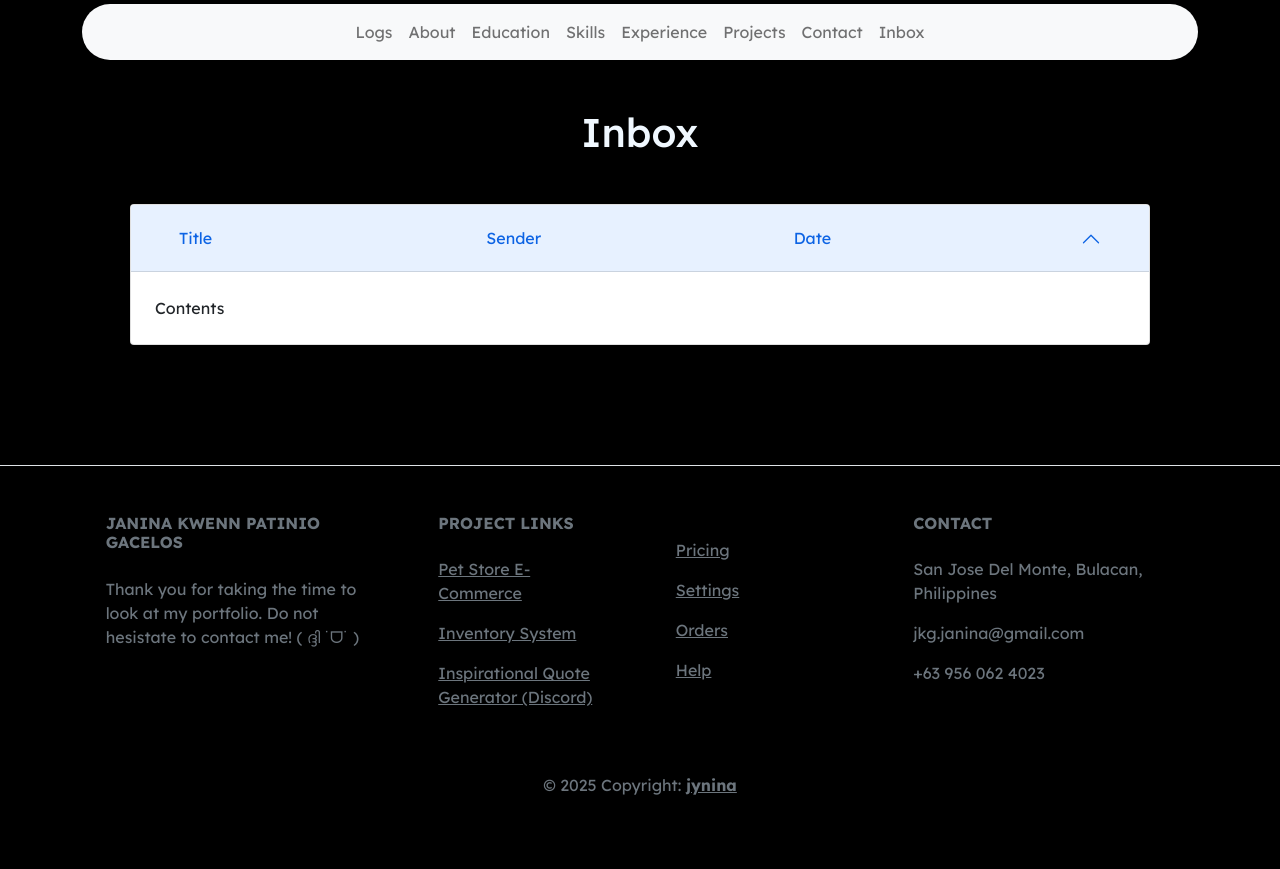
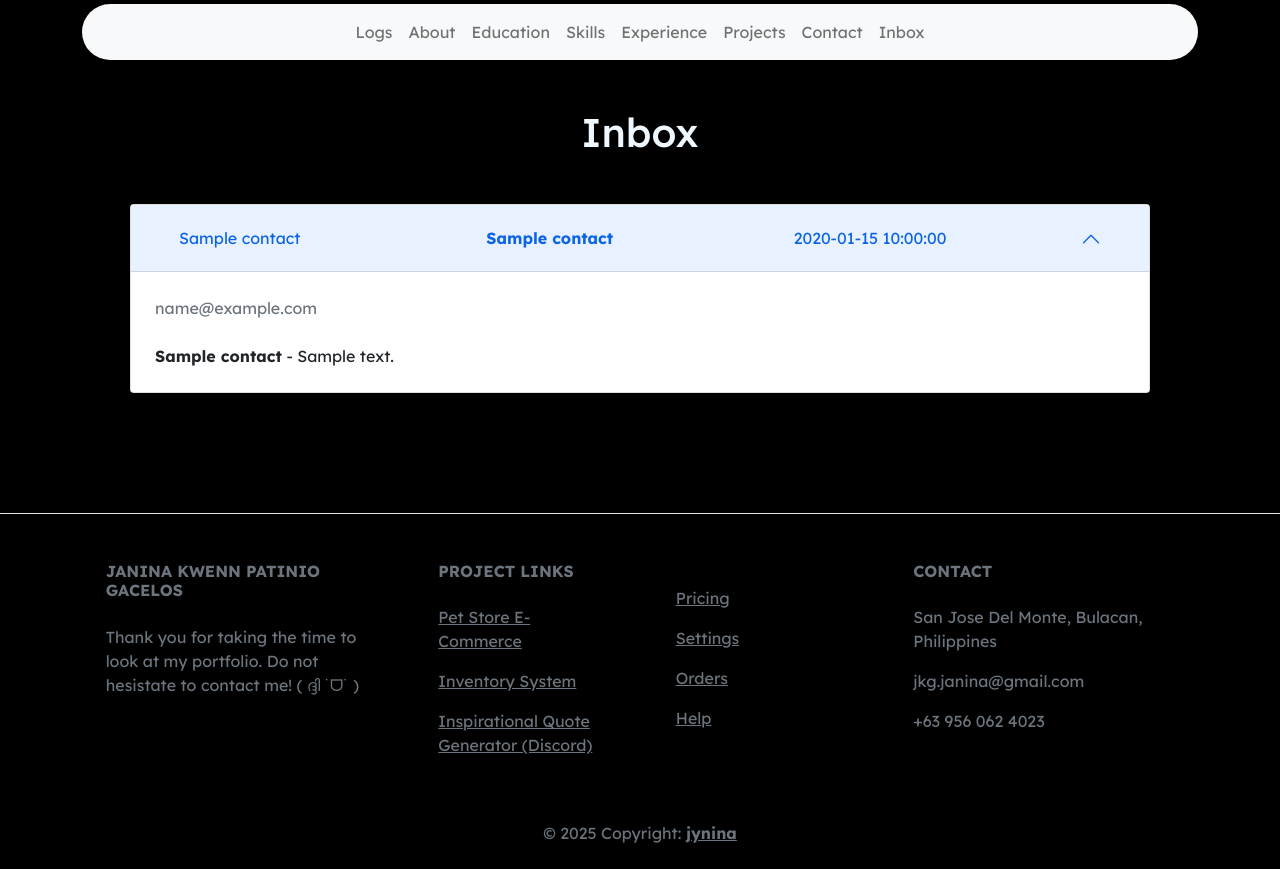
Before and after one commit to jynina/CI3-Resume-Portfolio-Website, a CodeIgniter app: page /database/index.php/inbox_admin in a window 1280 px wide. Shown: the part 108-977 px from the top of the page. Before the commit the page ends 903 px from the top, so only its background shows below. Run offline with CodeIgniter, Linux system fonts and the light colour scheme; tables that the repository leaves empty or names only in its code hold one stand-in row (values such as "Sample post"); some libraries are stand-ins or nearby versions; some web fonts are replaced.

Commit message:
got lazy, did the fetching for all the admin nav tabs

```diff
--- a/application/config/routes.php
+++ b/application/config/routes.php
@@ -1,6 +1,5 @@
 <?php
 defined('BASEPATH') OR exit('No direct script access allowed');
-
 
 $route['default_controller'] = 'welcome';
 $route['404_override'] = '';
--- a/application/controllers/FrontendController.php
+++ b/application/controllers/FrontendController.php
@@ -6,7 +6,7 @@ class FrontendController extends CI_Controller{
 
     public function about_admin()
     {
-        $this->load->view('template/header');
+        $this->load->view('template/header', ['page' => 'about']);
 		$this->load->view('template/admin_nav');
 		// $this->load->view('welcome_message');
 		$this->load->view('admin/about');
@@ -20,7 +20,7 @@ class FrontendController extends CI_Controller{
 
     public function education_admin()
     {
-        $this->load->view('template/header');
+        $this->load->view('template/header', ['page' => 'education']);
 		$this->load->view('template/admin_nav');
 		// $this->load->view('welcome_message');
 		$this->load->view('admin/education');
@@ -29,7 +29,7 @@ class FrontendController extends CI_Controller{
 
     public function skills_admin()
     {
-        $this->load->view('template/header');
+        $this->load->view('template/header', ['page' => 'skills']);
 		$this->load->view('template/admin_nav');
 		// $this->load->view('welcome_message');
 		$this->load->view('admin/skills');
@@ -47,7 +47,7 @@ class FrontendController extends CI_Controller{
 
     public function inbox_admin()
     {
-        $this->load->view('template/header');
+        $this->load->view('template/header', ['page' => 'contact']);
 		$this->load->view('template/admin_nav');
         $this->load->view('admin/inbox');
 		$this->load->view('template/footer');
@@ -56,7 +56,7 @@ class FrontendController extends CI_Controller{
 
     public function experience_admin()
     {
-        $this->load->view('template/header');
+        $this->load->view('template/header', ['page' => 'exp']);
 		$this->load->view('template/admin_nav');
         $this->load->view('admin/experience');
 		$this->load->view('template/footer');
@@ -64,7 +64,7 @@ class FrontendController extends CI_Controller{
 
     public function projects_admin()
     {
-        $this->load->view('template/header');
+        $this->load->view('template/header', ['page' => 'projects']);
 		$this->load->view('template/admin_nav');
         $this->load->view('admin/projects');
 		$this->load->view('template/footer');
--- a/application/controllers/MainController.php
+++ b/application/controllers/MainController.php
@@ -14,7 +14,8 @@ class MainController extends CI_Controller {
     }
 
     public function fetch_data(){
-        $data = $this->Main_Model->fetch_data('tbl_education');
+        $name = $this->input->get('table');
+        $data = $this->Main_Model->fetch_data('tbl_' . $name);
         echo json_encode($data);
     }
 
--- a/application/views/admin/about.php
+++ b/application/views/admin/about.php
@@ -1,4 +1,4 @@
-<div class="container w-50 mt-5">
+<div class="container-parent container w-50 mt-5" data-page="<?= $page?>">
     <div>
         <div class="row container d-flex my-3 p-1">
             <div class="col-9 mb-3">
--- a/application/views/admin/experience.php
+++ b/application/views/admin/experience.php
@@ -1,4 +1,4 @@
-<div class="container w-50 mt-5">
+<div class="container-parent container w-50 mt-5" data-page="<?= $page?>">
     <div class="div-exp-forms">
         <div class="bg-dark p-5 my-3 rounded">
             <form>
@@ -20,6 +20,9 @@
                 </div>
                 <button type="button" class="btn btn-primary btn-submit-exp">Submit</button>
             </form>
+            <div class="div-logs">
+
+            </div>
         </div>
     </div>
 </div>
--- a/application/views/admin/inbox.php
+++ b/application/views/admin/inbox.php
@@ -1,27 +1,6 @@
-<div class="container mt-5 ">
+<div class="container-parent container mt-5" data-page="<?= $page?>">
     <h1 class="text-center mb-5">Inbox</h1>
-    <div class="accordion text-dark m-5">
-        <div class="accordion-item">
-            <h2 class="accordion-header">
-            <button class="accordion-button px-5" type="button" data-bs-toggle="collapse" data-bs-target="#panelsStayOpen-collapseOne">
-                <div class="row w-100">
-                    <div class="col-12 col-md-4 my-2">
-                        <span>Title</span>
-                    </div>
-                    <div class="col-12 col-md-4 my-2">
-                        <span>Sender</span>
-                    </div>
-                    <div class="col-12 col-md-4 my-2">
-                        <span>Date</span>
-                    </div>
-                </div>
-            </button>
-            </h2>
-            <div id="panelsStayOpen-collapseOne" class="accordion-collapse collapse show" aria-labelledby="panelsStayOpen-headingOne">
-            <div class="accordion-body p-4">
-                Contents
-            </div>
-            </div>
-        </div>
+    <div class="div-logs accordion text-dark m-5">
+
     </div>
 </div>
--- a/application/views/admin/projects.php
+++ b/application/views/admin/projects.php
@@ -1,4 +1,4 @@
-<div class="container w-50 mt-5">
+<div class="container-parent container w-50 mt-5" data-page="<?= $page?>">
     <div class="div-education-forms">
         <div class="bg-dark p-5 my-3 rounded">
             <form class="mb-3 form-project">
@@ -23,6 +23,9 @@
             </form>
                 <form action="<?= base_url()?>index.php/upload_image" id="myDropzoneMultiple" class="dropzone"></form>
                 <button class="btn btn-primary mt-4" id="btn-submit-profile">Upload Profile Picture</button>
+            <div class="div-logs">
+
+            </div>
         </div>
     </div>
 </div>
--- a/application/views/admin/skills.php
+++ b/application/views/admin/skills.php
@@ -1,4 +1,4 @@
-<div class="container w-50 mt-5">
+<div class="container-parent container w-50 mt-5" data-page="<?= $page?>">
     <div class="div-skills-forms">
         <div class="bg-dark p-5 my-3 rounded">
             <form>
@@ -16,6 +16,8 @@
                 </div>
                 <button type="button" class="btn btn-primary btn btn-submit-skills">Submit</button>
             </form>
+            <div class="div-logs">
+            </div>
         </div>
     </div>
 </div>
--- a/application/views/template/header.php
+++ b/application/views/template/header.php
@@ -16,5 +16,5 @@
     <script src="https://cdnjs.cloudflare.com/ajax/libs/toastr.js/latest/toastr.min.js"></script>
     <script src="<?= base_url()?>assets/js/scripts.js"></script>
 </head>
-<body>
+<body  data-page="<?= $page?>">
 <input type="text" value="<?= base_url()?>" id="base_url" hidden>
--- a/assets/js/scripts.js
+++ b/assets/js/scripts.js
@@ -70,28 +70,33 @@ var orig_base_url = $("#base_url").val();
 
   // $('.nav-education').on('click', function (){
 
+  var fetch_url = $('.container-parent').attr('data-page');
+    console.log(fetch_url)
+
     $.ajax({
       url: orig_base_url + 'index.php/get_data_educ',
       method: 'GET',
+      data: { table: fetch_url},
       dataType: 'json',
       success: function(data) {
         toastr.success(data,'success')
           let html = ``;
-          data.forEach(function(edu){
+          data.forEach(function(row){
+            if (fetch_url == 'education'){
               html += `<div class="log-row border border-white rounded my-3">
                           <div class="row my-3">
                               <div class="col-6 mx-3">
-                    <p>${edu.institution_name}</p>
+                                  <p>${row.institution_name}</p>
                               </div>
                               <div class="col-3">
-                    <p>${edu.education_level}</p>
+                                  <p>${row.education_level}</p>
                               </div>
                               <div class="col-2">
-                    <p>${edu.acad_year}</p>
+                                  <p>${row.acad_year}</p>
                               </div>
                               <div class="col-11 mx-3" style="text-align: justify;">
                                   <p>
-                    ${edu.institution_desc}
+                                  ${row.institution_desc}
                                   </p>
                               </div>
                               <div class="col-11 mx-3">
@@ -99,8 +104,111 @@ var orig_base_url = $("#base_url").val();
                               </div>
                           </div>
                         </div>`
+            }
+            else if (fetch_url == 'skills'){
+              html +=
+              `
+              <div class="log-row border border-white rounded my-3">
+                    <div class="row my-3">
+                        <div class="col-6 mx-3">
+                            <p>${row.skill_name}</p>
+                        </div>
+                        <div class="col-3">
+                            <p>${row.skill_progress}</p>
+                        </div>
+                        <div class="col-2">
+                            <p>${row.created_at}</p>
+                        </div>
+                        <div class="col-11 mx-3" style="text-align: justify;">
+                            <p>
+                            ${row.skill_desc}
+                            </p>
+                        </div>
+                    </div>
+                </div>
+              `
+            }
+            else if (fetch_url == 'projects') {
+              html +=
+              `
+              <div class="log-row border border-white rounded my-3">
+                          <div class="row my-3">
+                              <div class="col-6 mx-3">
+                                  <p>${row.project_name}</p>
+                              </div>
+                              <div class="col-3">
+                                  <p>${row.project_role}</p>
+                              </div>
+                              <div class="col-11 mx-3" style="text-align: justify;"">
+                                  <p>${row.project_tech}</p>
+                              </div>
+                              <div class="col-11 mx-3" style="text-align: justify;">
+                                  <p>
+                                  ${row.project_desc}
+                                  </p>
+                              </div>
+                            <div class="col-11 mx-3">
+                                project images
+                            </div>
+                        </div>
+                      </div>
+              `
+            }
+            else if (fetch_url == 'exp') {
+              html +=
+              `
+              <div class="log-row border border-white rounded my-3">
+                          <div class="row my-3">
+                              <div class="col-6 mx-3">
+                                  <p>${row.professional_title}</p>
+                              </div>
+                              <div class="col-3">
+                                  <p>${row.company_name}</p>
+                              </div>
+                              <div class="col-2">
+                                  <p>${row.prof_year}</p>
+                              </div>
+                              <div class="col-11 mx-3" style="text-align: justify;">
+                                  <p>
+                                  ${row.company_desc}
+                                  </p>
+                              </div>
+                          </div>
+                        </div>
+              `
+            }
+            else if (fetch_url == 'contact')
+            {
+              html +=
+              `
+             <div class="accordion-item">
+            <h2 class="accordion-header">
+            <button class="accordion-button px-5" type="button" data-bs-toggle="collapse" data-bs-target="#panelsStayOpen-collapseOne">
+                <div class="row w-100">
+                    <div class="col-4 col-md-4 my-2 text-truncate">
+                        <span>${row.contact_name}</span>
+                    </div>
+                    <div class="col-6 col-md-4 my-2 text-truncate">
+                        <span class="fw-bold d-flex">${row.contact_subject}</span>
+                    </div>
+                    <div class="col-2 col-md-4 my-2">
+                        <span>${row.created_at}</span>
+                    </div>
+                </div>
+            </button>
+            </h2>
+            <div id="panelsStayOpen-collapseOne" class="accordion-collapse collapse show" aria-labelledby="panelsStayOpen-headingOne">
+            <div class="accordion-body p-4">
+                <span class="fw-italic text-secondary">${row.contact_email}</span></br></br>
+                <span class="fw-bold">${row.contact_subject}</span>
+                <span> - ${row.contact_message}</span>
+            </div>
+            </div>
+        </div>
+              `
+            }
           })
-          $(".logs-educ").append(html)
+          $(".div-logs").append(html)
 
         },
         error: function (status, error)
```
Also changed, not shown: application/views/admin/education.php (+3 -24 lines). Lines whose indentation alone changed are shown as unchanged.
